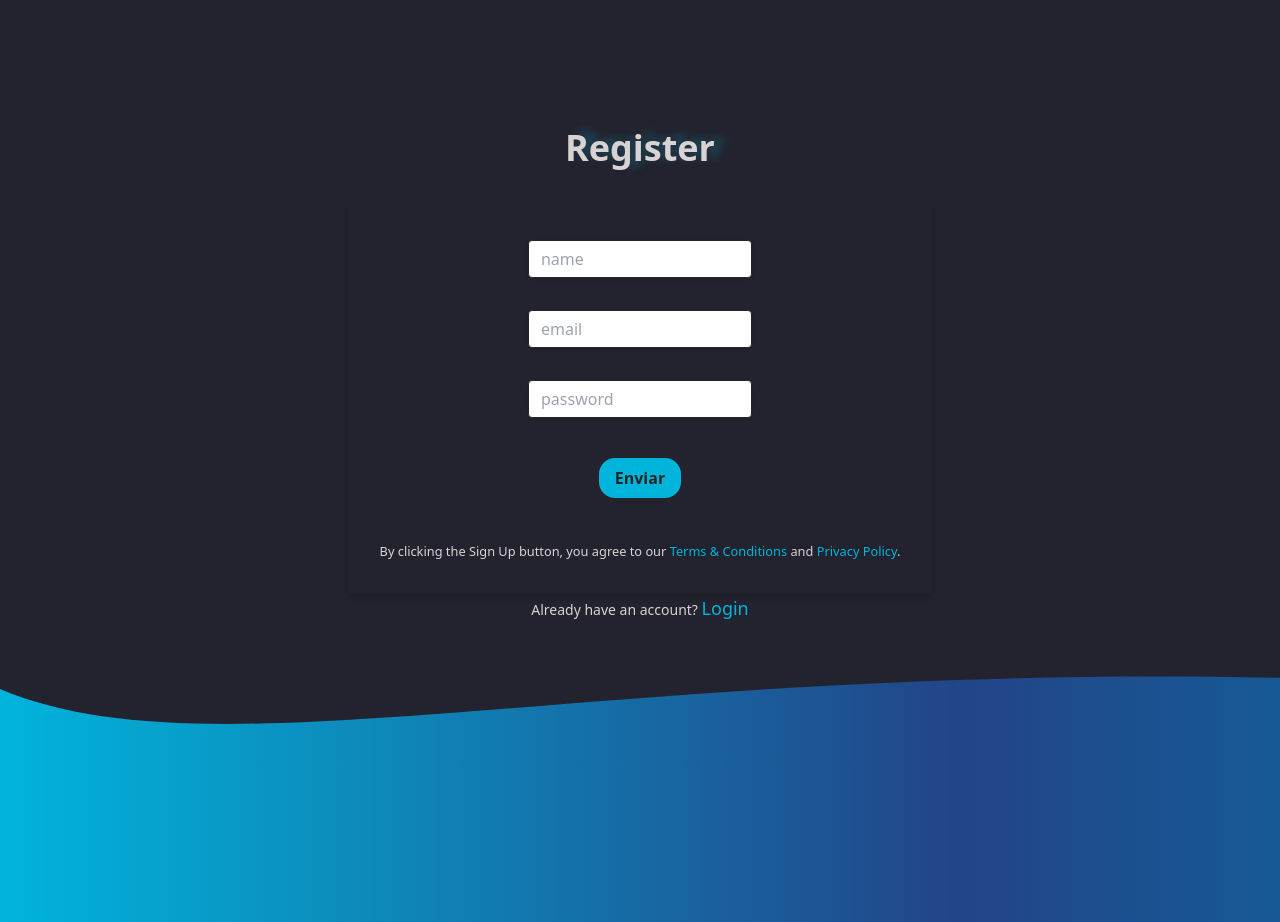
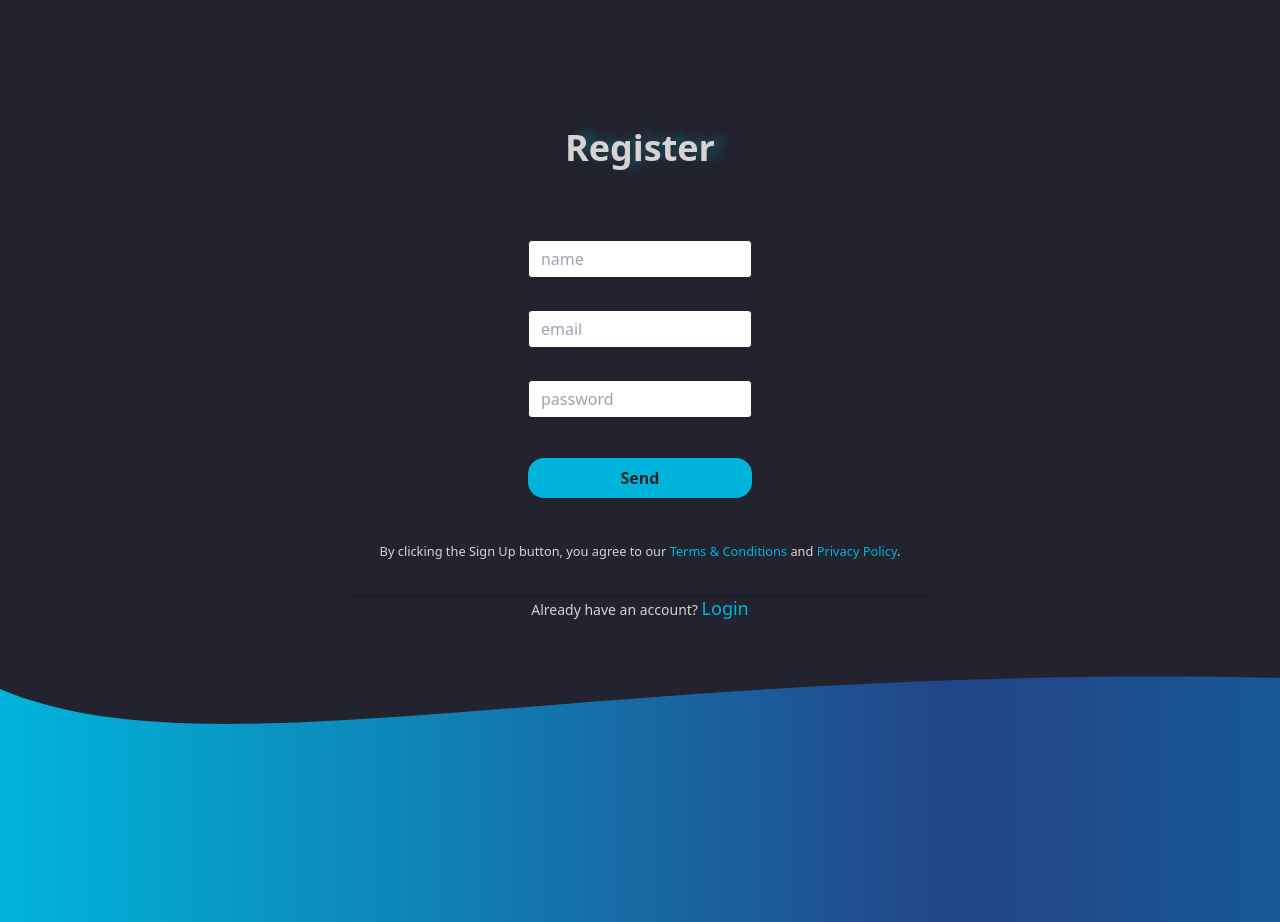
Before and after one commit to Lauris21/socket-auth, a React (Vite) app in the folder app/: page /register in a window 1280 px wide. Built offline with nearby package versions, Linux system fonts and the light colour scheme; no server answers.

Commit message:
Register

```diff
--- a/app/src/Pages/Register.jsx
+++ b/app/src/Pages/Register.jsx
@@ -77,7 +77,7 @@ const Register = () => {
           disabled={hidden}
           onClick={(e) => handleSubmit(e)}
         >
-          Enviar
+          Send
         </button>
         <p className="bottom-text">
           <small>
@@ -131,11 +131,11 @@ const Register = () => {
         />
         <button
           type="button"
-          className="bg-lightBlue hover:bg-darkBlue text-darkGray hover:text-lightGray font-bold py-2 px-4 rounded-2xl m-6"
+          className="bg-lightBlue hover:bg-darkBlue text-darkGray hover:text-lightGray font-bold py-2 px-4 rounded-2xl m-6 w-56"
           disabled={hidden}
           onClick={(e) => handleSubmit(e)}
         >
-          Enviar
+          Send
         </button>
         <p className="bottom-text text-center">
           <small>
```
